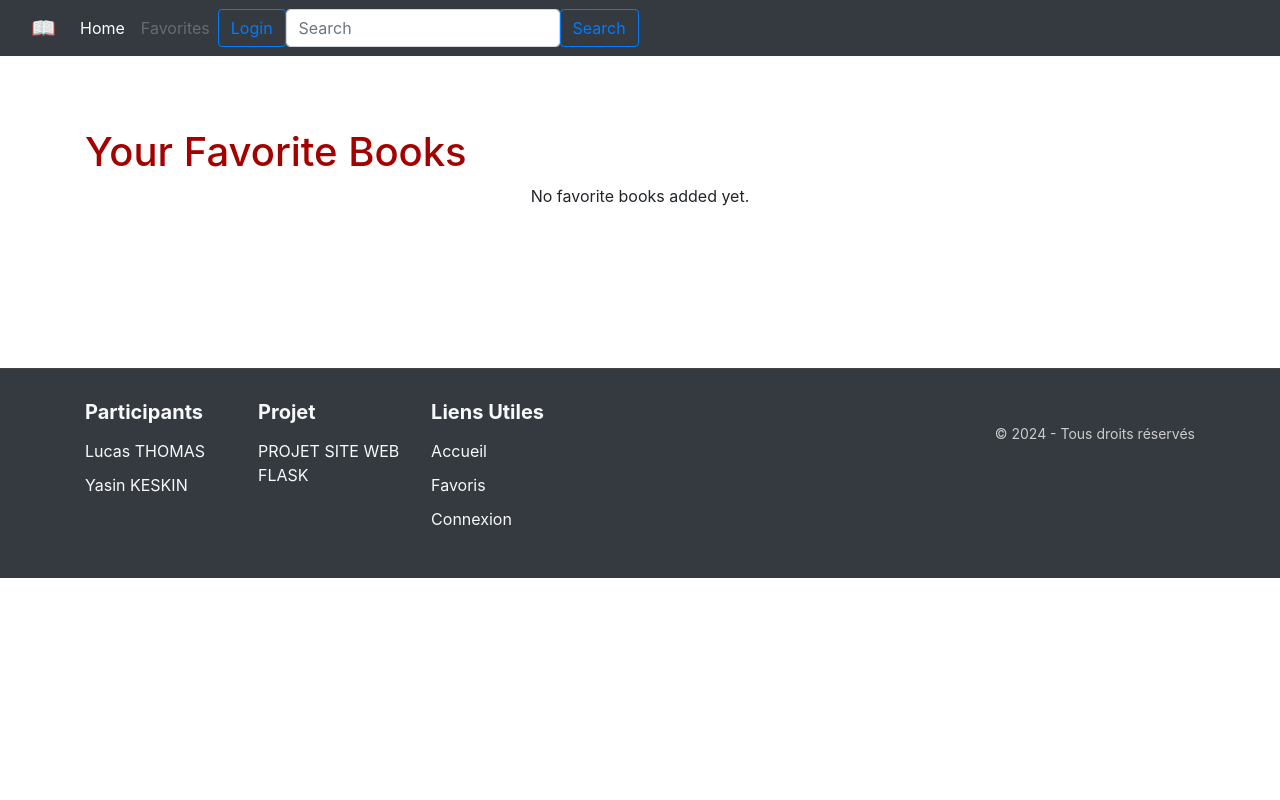
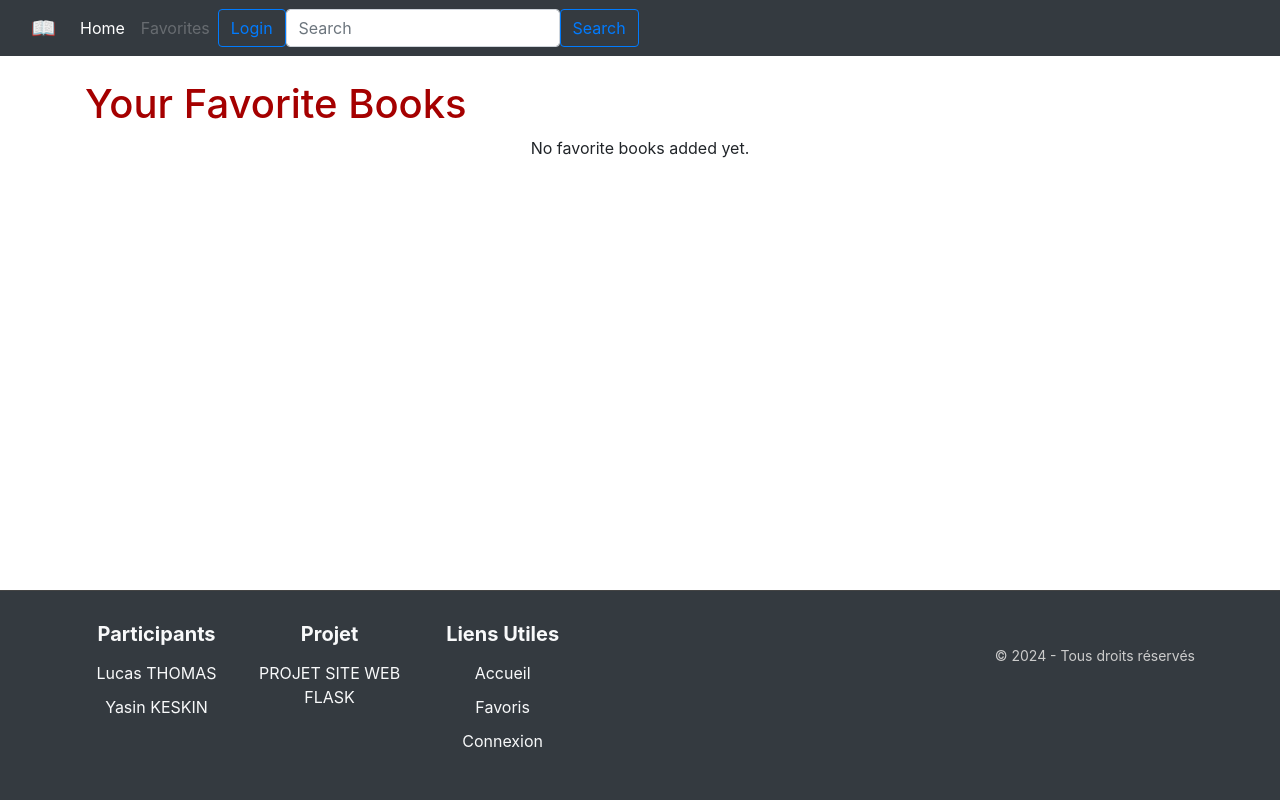
Before and after one commit to LucasTHOMAS18/Projet-Flask, a Python web app: template src/templates/favorites.html in a window 1280 px wide. Run offline with Jinja, Linux system fonts and the light colour scheme; the template is opened without the code that fills it, so the values that code supplies are empty; some libraries are stand-ins or nearby versions.

Commit message:
Fix footer dans onglet Favoris & Connexion

```diff
--- a/src/static/home.css
+++ b/src/static/home.css
@@ -1,3 +1,7 @@
+html {
+    height: 100%;
+}
+
 h1 {
     color: rgb(165, 0, 0);
 }
@@ -7,9 +11,17 @@
     margin-bottom: 10rem;
 }
 
-main{
-    margin-top: 8em;
+body {
+    min-height: 100%;
+    display: flex;
+    flex-direction: column;
 }
+
+main {
+    flex-grow: 1;
+    margin-top: 80px;
+}
+
 
 footer {
     background-color: #343a40;
@@ -17,6 +29,10 @@
     padding: 20px 0;
     margin-top: 30px;
     border-top: 1px solid #444;
+    text-align: center;
+    width: 100%;
+    position: relative;
+    bottom: 0;
 }
 
 footer h5 {
```
